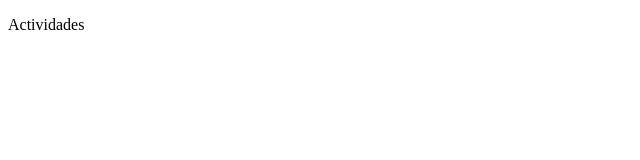
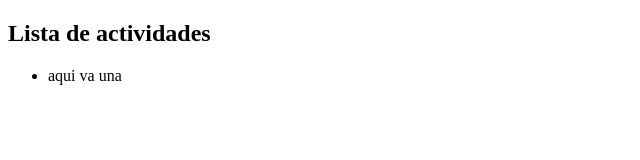
Before and after one commit to maryemf/balidea-git-intro, a plain HTML site: page index.html in a window 1280 px wide. Shown: the whole page, without its empty margins (0-640 px from the left). Drawn offline with Linux system fonts and the light colour scheme.

Commit message:
feat: cabecera de listado

```diff
--- a/index.html
+++ b/index.html
@@ -7,6 +7,9 @@
     <title>Actividades</title>
 </head>
 <body>
-    <p>Actividades</p>
+    <h2>Lista de actividades</h2>
+    <ul>
+        <li>aqui va una</li>
+    </ul>
 </body>
 </html>
```
